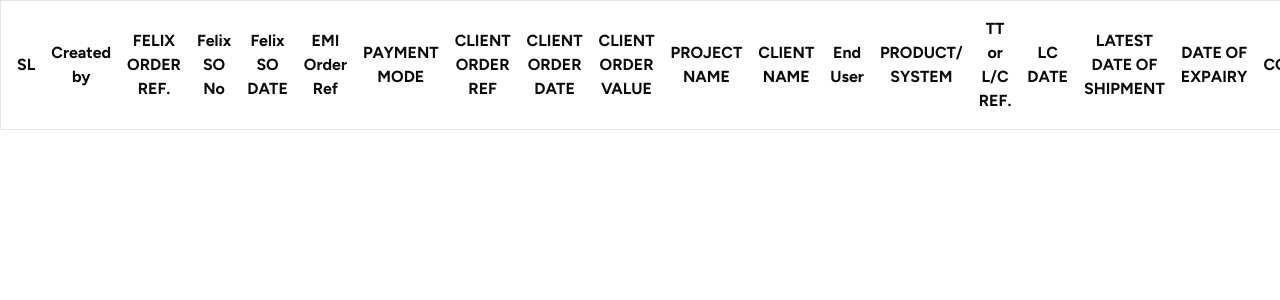
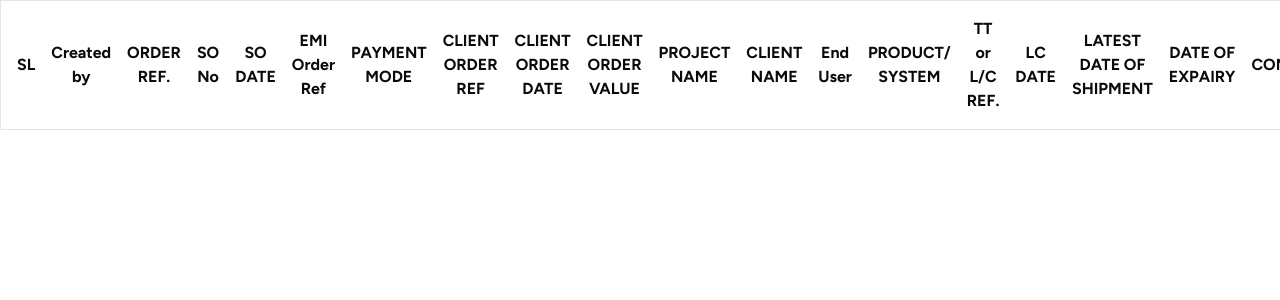
Before and after one commit to GatorAlli/FelixAdmin, a Next.js app: page /summary in a window 1280 px wide. Shown: the top 300 px of the page. Built offline with nearby package versions, Linux system fonts and the light colour scheme.

Commit message:
Fixed spelling

```diff
--- a/app/(pages)/summary/page.tsx
+++ b/app/(pages)/summary/page.tsx
@@ -4,8 +4,8 @@
       <table className="border border-separate border-spacing-4">
         <thead className="">
           <tr>
-            <th>SL</th> <th>Created by</th> <th>FELIX ORDER REF.</th>
-            <th>Felix SO No</th> <th>Felix SO DATE</th> <th>EMI Order Ref</th>
+            <th>SL</th> <th>Created by</th> <th>ORDER REF.</th>
+            <th>SO No</th> <th>SO DATE</th> <th>EMI Order Ref</th>
             <th>PAYMENT MODE</th> <th>CLIENT ORDER REF</th>
             <th>CLIENT ORDER DATE</th> <th>CLIENT ORDER VALUE</th>
             <th>PROJECT NAME</th> <th>CLIENT NAME</th> <th>End User</th>
```
